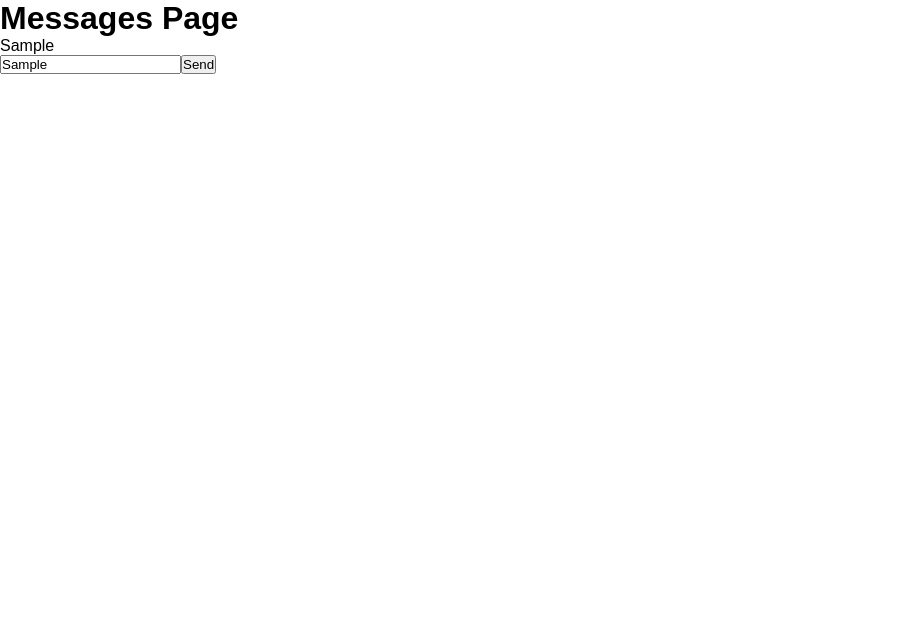
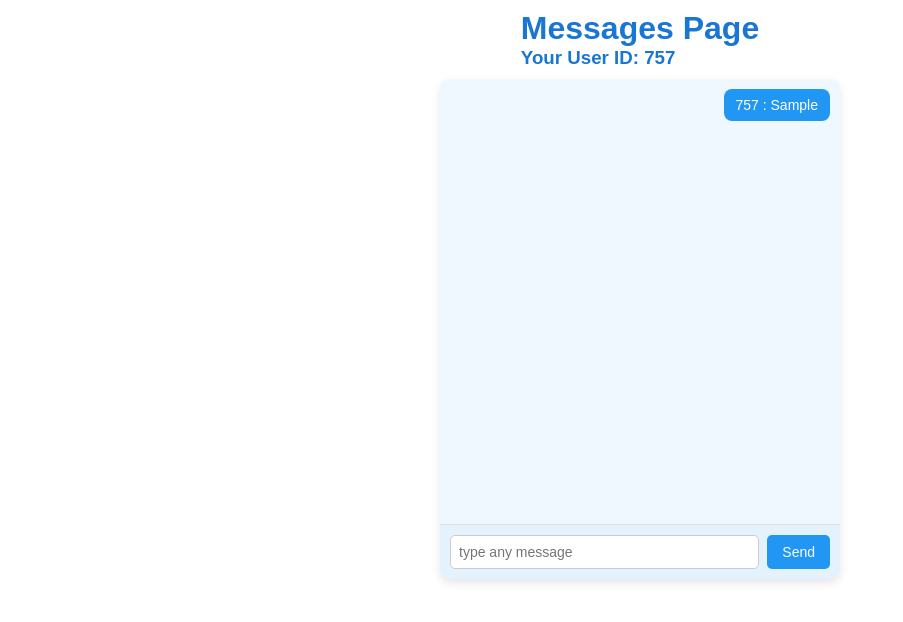
Before and after one commit to viceartur/cosmic-gate-web-chat, a Next.js app in the folder client/: page /messages in a window 1280 px wide. Both pictures are taken after typing "Sample" into the empty fields and a click on the button "Send". Shown: the top 622 px of the page, without its empty margins (0-903 px from the left). Built offline with nearby package versions, Linux system fonts and the light colour scheme; no server answers.

Commit message:
Created Messages component, Added tyles, Set Up Messaging using WebSocket without DB.

```diff
--- a/client/src/app/globals.css
+++ b/client/src/app/globals.css
@@ -1,8 +1,98 @@
-body {
-  font-family: "Poppins", sans-serif;
-}
-
 * {
   padding: 0;
   margin: 0;
 }
+
+body {
+  font-family: "Poppins", sans-serif;
+  display: flex;
+  flex-direction: column;
+  align-items: center;
+}
+
+.section-headers {
+  color: #1976d2;
+  margin: 10px;
+}
+
+/* Main chat container */
+.messages {
+  width: 400px;
+  max-width: 100%;
+  height: 500px;
+  display: flex;
+  flex-direction: column;
+  background-color: #f0f8ff; /* Light blue background */
+  border-radius: 10px;
+  overflow: hidden;
+  box-shadow: 0 4px 10px rgba(0, 0, 0, 0.1);
+}
+
+/* Messages area (where messages appear) */
+.messages__area {
+  flex: 1;
+  padding: 10px;
+  overflow-y: auto;
+  display: flex;
+  flex-direction: column;
+  gap: 8px;
+}
+
+/* Individual message */
+.messages__message {
+  padding: 8px 12px;
+  border-radius: 8px;
+  max-width: 75%;
+  word-wrap: break-word;
+  font-size: 14px;
+  font-family: Arial, sans-serif;
+}
+
+/* Messages from the user */
+.messages__message--sent {
+  background-color: #2196f3; /* Light blue */
+  color: white;
+  align-self: flex-end;
+}
+
+/* Messages from others */
+.messages__message--received {
+  background-color: #ffffff;
+  color: #000;
+  align-self: flex-start;
+  border: 1px solid #ddd;
+}
+
+/* Input and button container */
+.messages__actions {
+  display: flex;
+  padding: 10px;
+  background-color: #e3f2fd;
+  border-top: 1px solid #ddd;
+}
+
+/* Input field */
+.messages__input {
+  flex: 1;
+  padding: 8px;
+  border: 1px solid #ccc;
+  border-radius: 5px;
+  outline: none;
+  font-size: 14px;
+}
+
+/* Send button */
+.messages__button {
+  background-color: #2196f3;
+  color: white;
+  border: none;
+  padding: 8px 15px;
+  margin-left: 8px;
+  border-radius: 5px;
+  cursor: pointer;
+  font-size: 14px;
+}
+
+.messages__button:hover {
+  background-color: #1976d2;
+}
--- a/client/src/app/messages/page.tsx
+++ b/client/src/app/messages/page.tsx
@@ -4,17 +4,18 @@ import Messsages from "@/components/messages";
 import { useEffect, useState } from "react";
 
 export default function MessagesPage() {
-  const [userId, setUserId] = useState<number>(1);
+  const [userId, setUserId] = useState<number>(0);
   const [socket, setSocket] = useState<WebSocket | null>(null);
 
   useEffect(() => {
     const handleConnectSocket = () => {
+      const userId = Math.round(Math.random() * 1000);
+      setUserId(userId);
       const socket = new WebSocket(`ws://localhost:8080/ws/${userId}`);
 
       socket.onopen = () => {
         const obj = {
           type: "chat-connection",
-          message: "user connected",
         };
         const jsonString = JSON.stringify(obj);
         socket.send(jsonString);
@@ -31,8 +32,11 @@ export default function MessagesPage() {
 
   return (
     <>
-      <h1>Messages Page</h1>
-      <Messsages socket={socket} />
+      <div className="section-headers">
+        <h1>Messages Page</h1>
+        <h3>Your User ID: {userId}</h3>
+      </div>
+      <Messsages socket={socket} userId={userId} />
     </>
   );
 }
--- a/client/src/components/messages.tsx
+++ b/client/src/components/messages.tsx
@@ -1,47 +1,90 @@
-import { useState } from "react";
+import { useEffect, useState } from "react";
 
 export default function Messsages(props: any) {
-  const { socket } = props;
-  const [messages, setMessages] = useState<String[]>([""]);
-  const [message, setMessage] = useState<String>("");
+  const { socket, userId } = props;
+  const [messages, setMessages] = useState<object[]>([]);
+  const [message, setMessage] = useState<object | any>({
+    senderId: 0,
+    data: "",
+  });
 
+  // WebSocket Connection and Listening Events
+  useEffect(() => {
+    if (socket) {
+      socket.onmessage = (event: MessageEvent) => {
+        const socketMsg = JSON.parse(event.data);
+        const msg = {
+          senderId: socketMsg.senderId,
+          data: socketMsg.data,
+        };
+
+        if (socketMsg.type === "chat-connection") {
+          setMessages((prevMessages) => [...prevMessages, msg]);
+        } else if (socketMsg.type === "chat-message") {
+          setMessages((prevMessages) => [...prevMessages, msg]);
+        }
+      };
+    }
+  }, [socket]);
+
+  // Send Message to the Server via WebSocket
   const handleSendMessage = () => {
-    if (!props.socket) return;
+    if (!socket) return;
 
     const obj = {
       type: "chat-message",
-      receiverId: 2,
-      message,
+      senderId: userId,
+      receiverId: 0,
+      data: message.data,
     };
     const jsonString = JSON.stringify(obj);
 
     socket.send(jsonString);
-    setMessages([...messages, message]);
-    setMessage("");
+
+    setMessages((prevMessages) => [...prevMessages, message]);
+    setMessage({ senderId: 0, data: "" });
   };
 
-  const onInputChange = (e: React.ChangeEvent<HTMLInputElement>) => {
-    setMessage(e.target.value);
+  const onInputChange = (e: any) => {
+    setMessage({ senderId: userId, data: e.target.value });
   };
 
   const sendMessage = () => {
-    console.log("clicked");
     handleSendMessage();
   };
 
   return (
-    <>
-      <div className="messages-area">
+    <div className="messages">
+      <div className="messages__area">
         {messages.map((m: any, i: number) => (
-          <p key={i}>{m}</p>
+          <div
+            key={i}
+            className={`messages__message ${
+              m.senderId === userId
+                ? "messages__message--sent"
+                : "messages__message--received"
+            }`}
+          >
+            {m.senderId} : {m.data}
+          </div>
         ))}
       </div>
-      <input
-        type="text"
-        onChange={onInputChange}
-        placeholder="type any message"
-      />
-      <button onClick={sendMessage}>Send</button>
-    </>
+      <div className="messages__actions">
+        <input
+          className="messages__input"
+          type="text"
+          onChange={onInputChange}
+          placeholder="type any message"
+          value={message.data}
+        />
+        <button
+          className="messages__button"
+          type="button"
+          onClick={sendMessage}
+        >
+          Send
+        </button>
+      </div>
+    </div>
   );
 }
```
Also changed, not shown: 1 other file (tests, documents, lock files or other folders).
